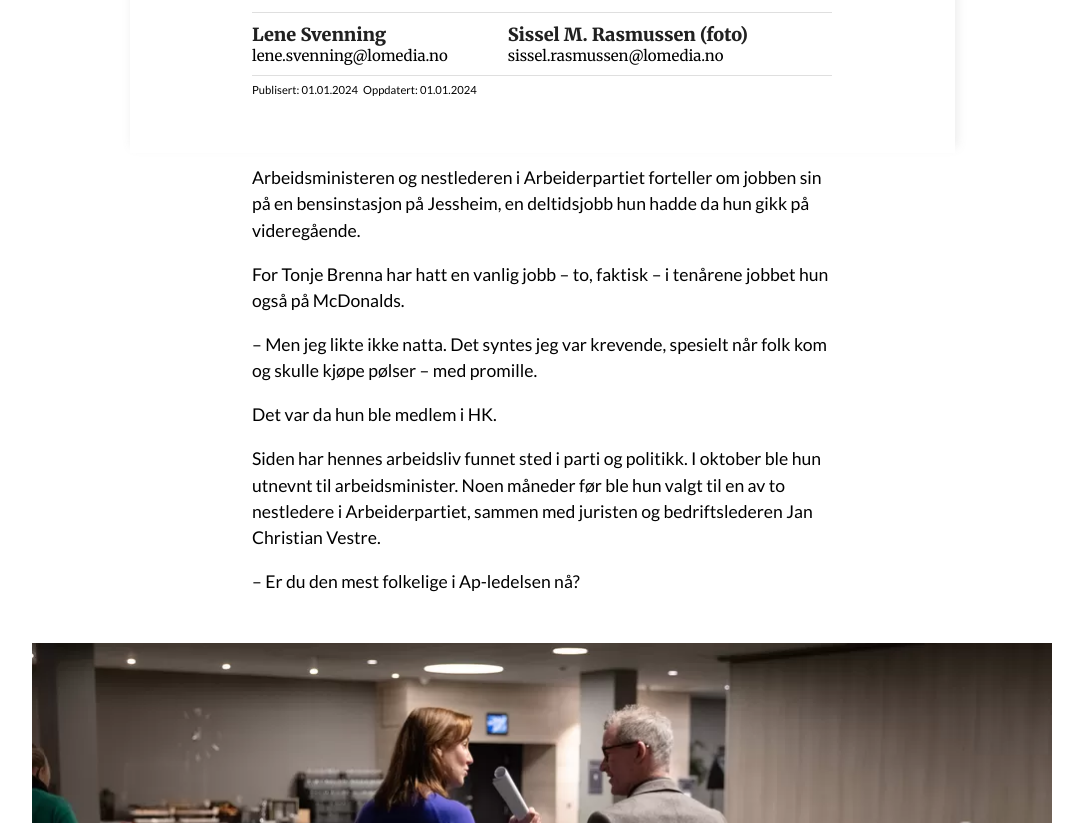
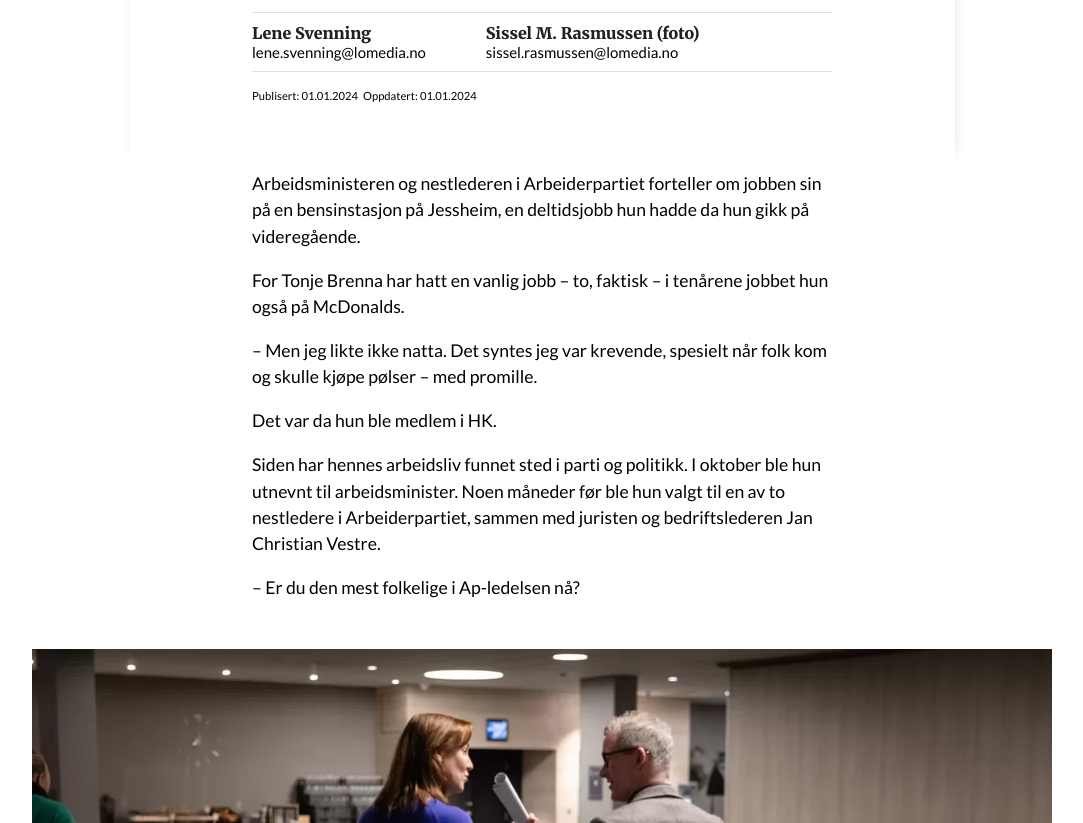
Before and after one commit to Ninuskaninus/frifag-artikkelmal-2024, a website with bundled scripts: page pages/tema.html in a window 1280 px wide. Shown: the part 1094-1917 px from the top of the page, without its empty margins (98-1181 px from the left). Built offline with nearby package versions, Linux system fonts and the light colour scheme.

Commit message:
changed byline

```diff
--- a/src/sass/_tema.scss
+++ b/src/sass/_tema.scss
@@ -115,13 +115,13 @@
     flex-wrap: wrap;
     gap: 10px;
 
-    p{
+    a{
         font-size: 1rem;
         margin: 0;
-        font-weight: 500;
+        font-weight: 900;
     }
 
-    b{
+    small{
         font-family: $font-family-sans-serif;
     }
 }
@@ -154,6 +154,7 @@
     margin-right: 50px;
     gap: 5px;
     flex-wrap: wrap;
+    margin-top: 10px;
     p{
         font-size: 0.7rem;
         margin: 0;
```
Also changed, not shown: dist/css/main.css, 1 other file.
